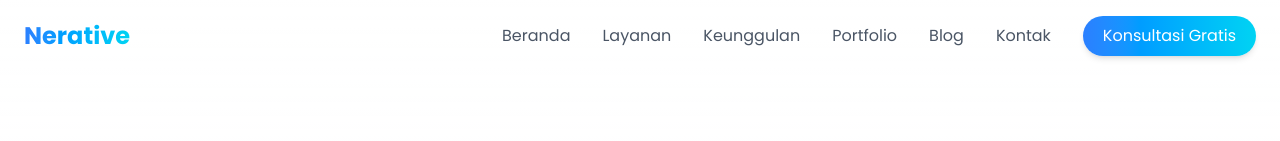
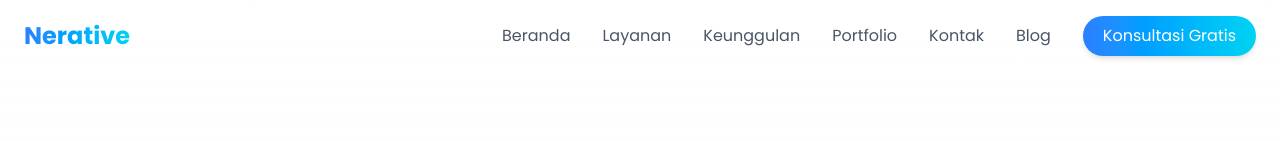
Before and after one commit to dekaroyanto/nerative, a Next.js app: page / in a window 1280 px wide. Shown: the top 141 px of the page. Built offline with nearby package versions, Linux system fonts and the light colour scheme.

Commit message:
[UPDATE] Navbar

```diff
--- a/src/components/Navbar.jsx
+++ b/src/components/Navbar.jsx
@@ -51,8 +51,8 @@ const Navbar = () => {
     { name: "Layanan", id: "layanan", isScroll: true },
     { name: "Keunggulan", id: "keunggulan", isScroll: true },
     { name: "Portfolio", id: "portfolio", isScroll: true },
+    { name: "Kontak", id: "kontak", isScroll: true },
     { name: "Blog", id: "blog", isScroll: false, href: "/blog" },
-    { name: "Kontak", id: "kontak", isScroll: true },
   ];
 
   // Handler untuk navigasi (antara scroll atau link)
```
